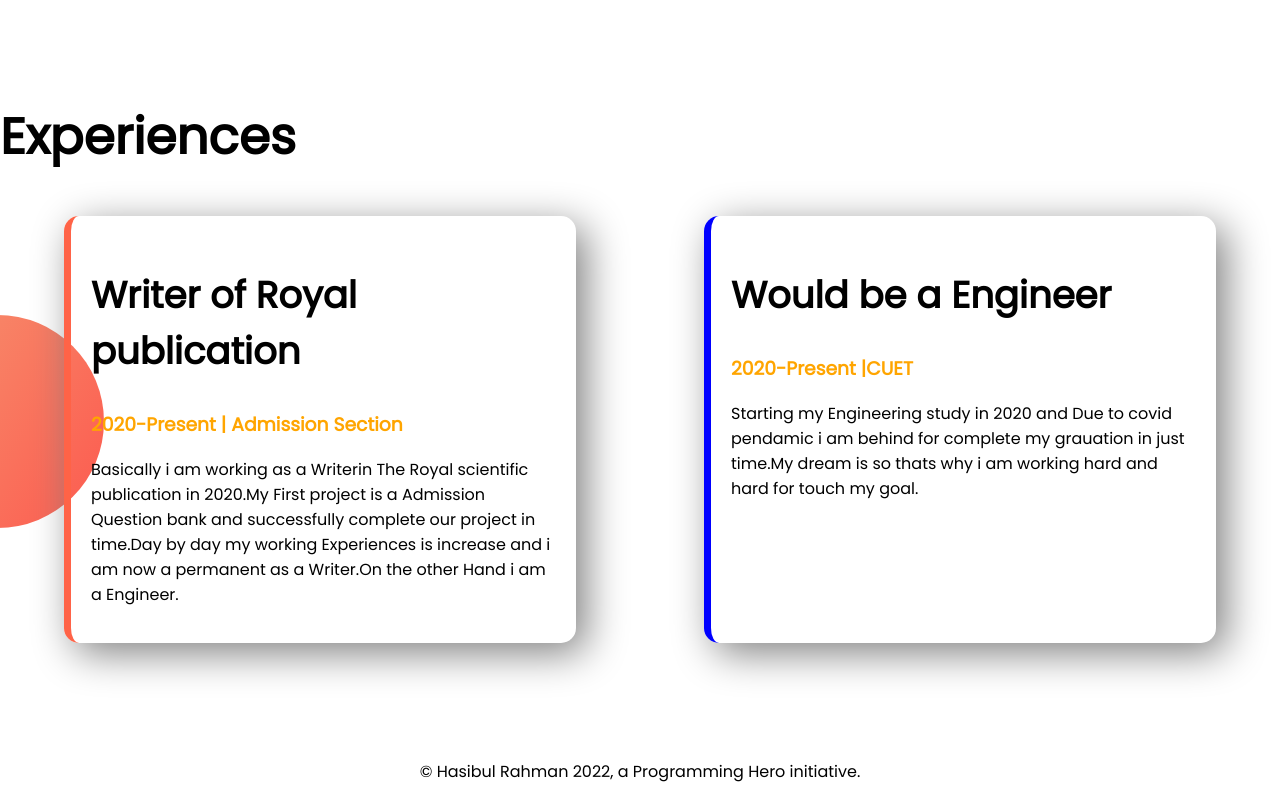
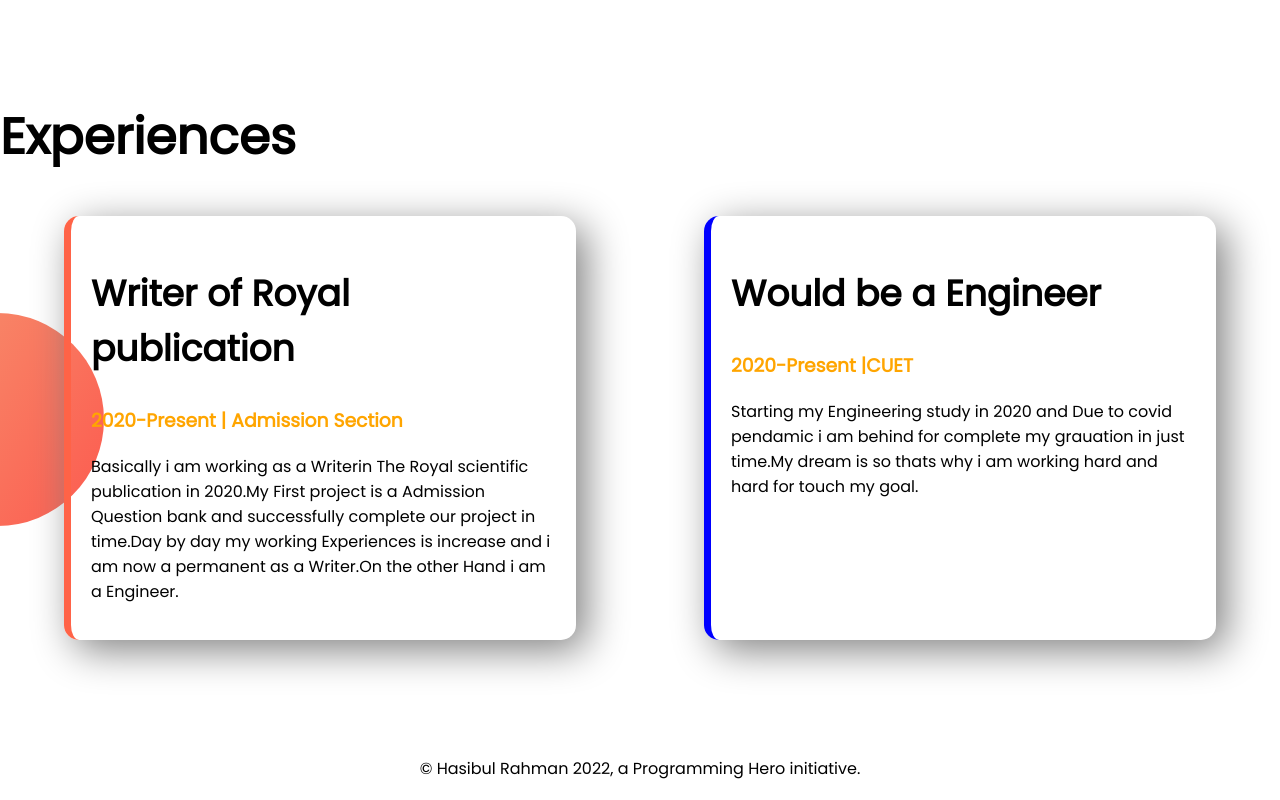
Before and after one commit to HasibulRahman/personal-portfolio-, a plain HTML site: page index.html in a window 1280 px wide. Shown: the part 1245-2045 px from the top of the page. Drawn offline with Linux system fonts and the light colour scheme.

Commit message:
add more

```diff
--- a/style.css
+++ b/style.css
@@ -8,7 +8,7 @@ h1 {
 }
 
 h2 {
-    font-size: 37px;
+    font-size: 36px;
 }
 
 .C1 {
```
